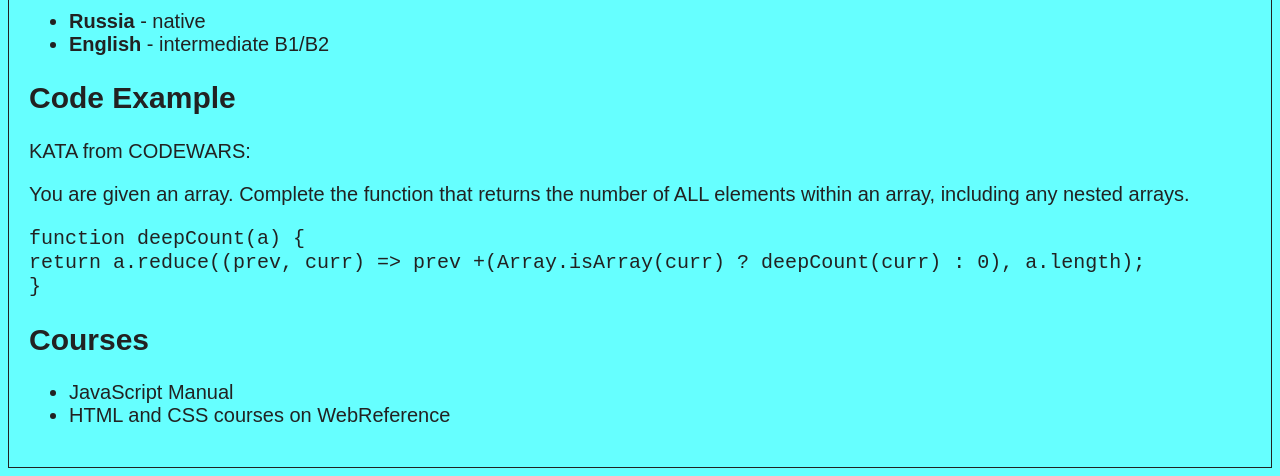
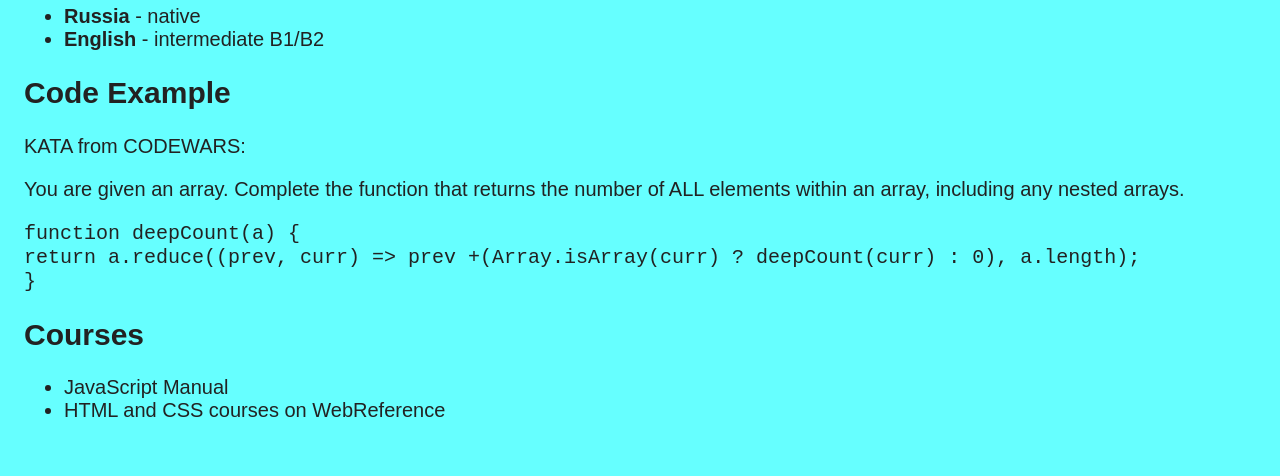
Before and after one commit to Walle908/rsschool-cv, a plain HTML site: page index.html in a window 1280 px wide. Shown: the part 704-1180 px from the top of the page. Drawn offline with Linux system fonts and the light colour scheme.

Commit message:
fix: fix styles

```diff
--- a/style.css
+++ b/style.css
@@ -6,9 +6,8 @@ body {
 }
 
 .wrapper {
-  border: 1px solid #222222;
   margin: 0 auto;
-  padding: 20px;
+  padding: 16px;
 }
 
 a {
```
